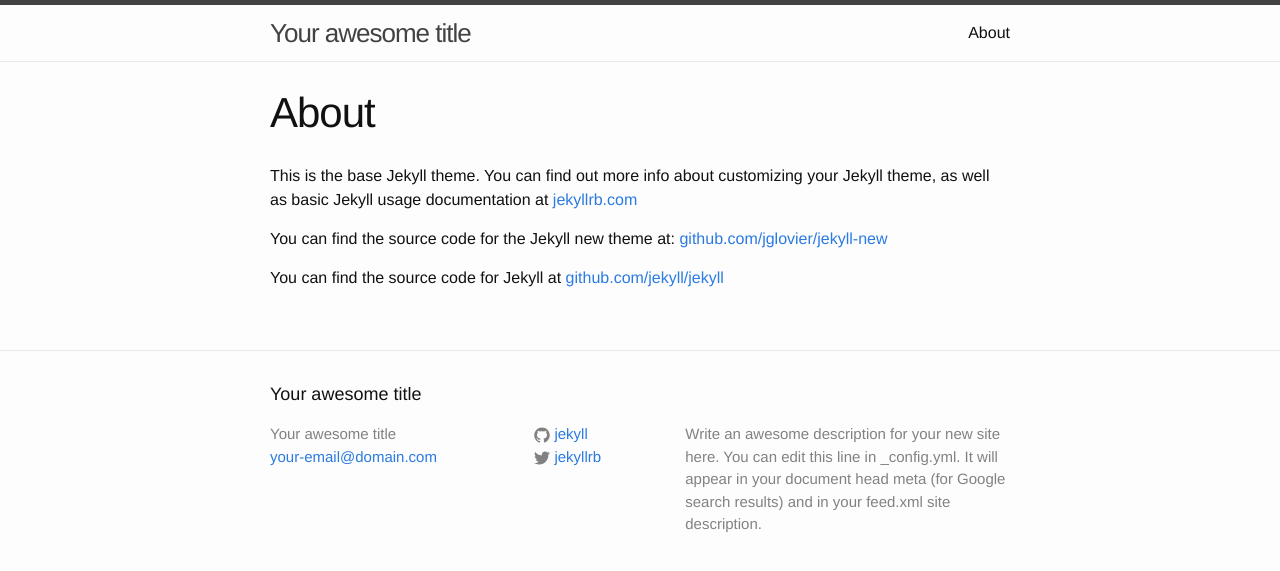
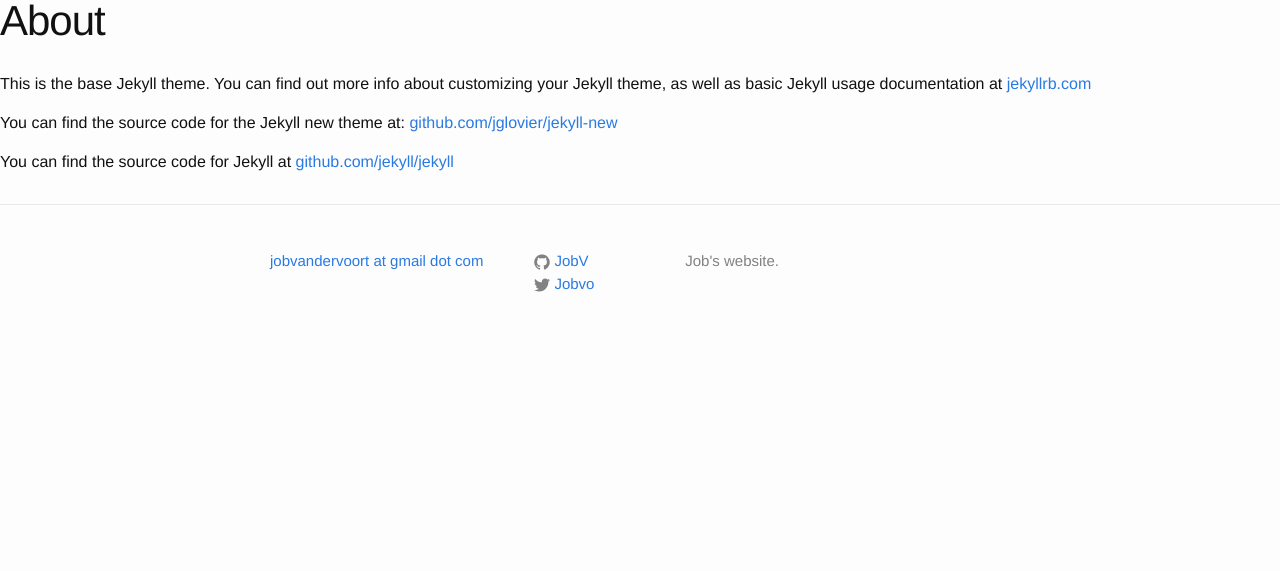
Before and after one commit to Therewhere/pushmeetup.com, a Jekyll site: the page built from about.md, in a window 1280 px wide. Shown: the top 571 px of the page. Built offline with Jekyll 4.4.1, drawn with Linux system fonts in a browser that asks for light colours.

Commit message:
defaults

```diff
--- a/_config.yml
+++ b/_config.yml
@@ -1,14 +1,12 @@
 # Site settings
-title: Your awesome title
-email: your-email@domain.com
+title:
+email: jobvandervoort at gmail dot com
 description: > # this means to ignore newlines until "baseurl:"
-  Write an awesome description for your new site here. You can edit this
-  line in _config.yml. It will appear in your document head meta (for
-  Google search results) and in your feed.xml site description.
+  Job's website.
 baseurl: "" # the subpath of your site, e.g. /blog/
-url: "http://yourdomain.com" # the base hostname & protocol for your site
-twitter_username: jekyllrb
-github_username:  jekyll
+url: "http://jobvandervoort.com" # the base hostname & protocol for your site
+twitter_username: Jobvo
+github_username:  JobV
 
 # Build settings
 markdown: kramdown
--- a/_includes/header.html
+++ /dev/null
@@ -1,27 +0,0 @@
-<header class="site-header">
-
-  <div class="wrapper">
-
-    <a class="site-title" href="{{ site.baseurl }}/">{{ site.title }}</a>
-
-    <nav class="site-nav">
-      <a href="#" class="menu-icon">
-        <svg viewBox="0 0 18 15">
-          <path fill="#424242" d="M18,1.484c0,0.82-0.665,1.484-1.484,1.484H1.484C0.665,2.969,0,2.304,0,1.484l0,0C0,0.665,0.665,0,1.484,0 h15.031C17.335,0,18,0.665,18,1.484L18,1.484z"/>
-          <path fill="#424242" d="M18,7.516C18,8.335,17.335,9,16.516,9H1.484C0.665,9,0,8.335,0,7.516l0,0c0-0.82,0.665-1.484,1.484-1.484 h15.031C17.335,6.031,18,6.696,18,7.516L18,7.516z"/>
-          <path fill="#424242" d="M18,13.516C18,14.335,17.335,15,16.516,15H1.484C0.665,15,0,14.335,0,13.516l0,0 c0-0.82,0.665-1.484,1.484-1.484h15.031C17.335,12.031,18,12.696,18,13.516L18,13.516z"/>
-        </svg>
-      </a>
-
-      <div class="trigger">
-        {% for page in site.pages %}
-          {% if page.title %}
-          <a class="page-link" href="{{ page.url | prepend: site.baseurl }}">{{ page.title }}</a>
-          {% endif %}
-        {% endfor %}
-      </div>
-    </nav>
-
-  </div>
-
-</header>
--- a/_layouts/default.html
+++ b/_layouts/default.html
@@ -5,13 +5,7 @@
 
   <body>
 
-    {% include header.html %}
-
-    <div class="page-content">
-      <div class="wrapper">
-        {{ content }}
-      </div>
-    </div>
+    {{ content }}
 
     {% include footer.html %}
 
```
